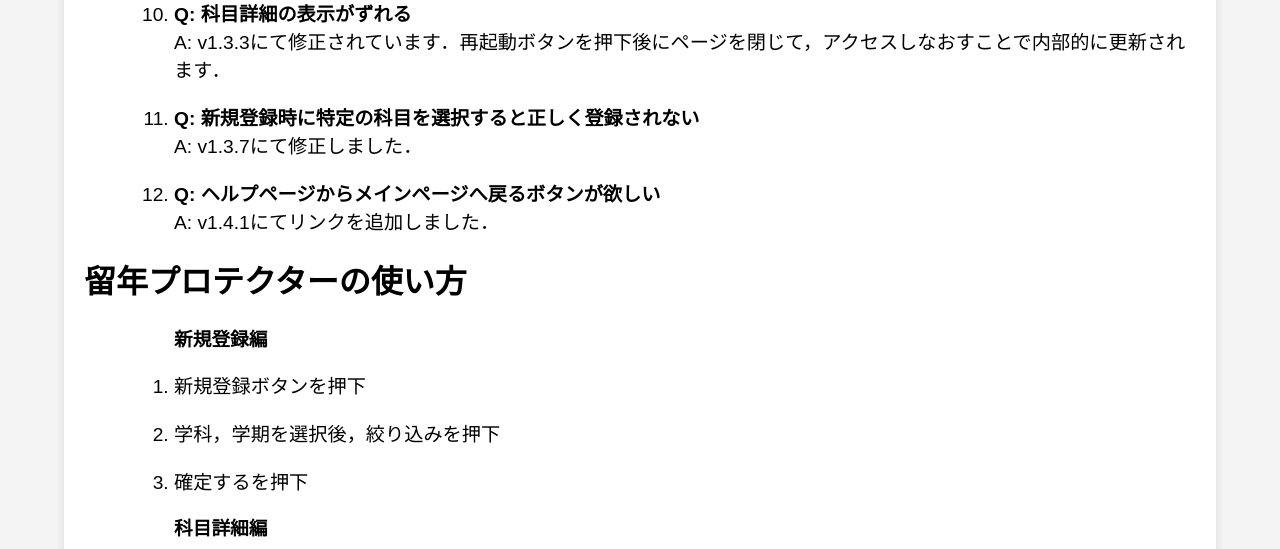
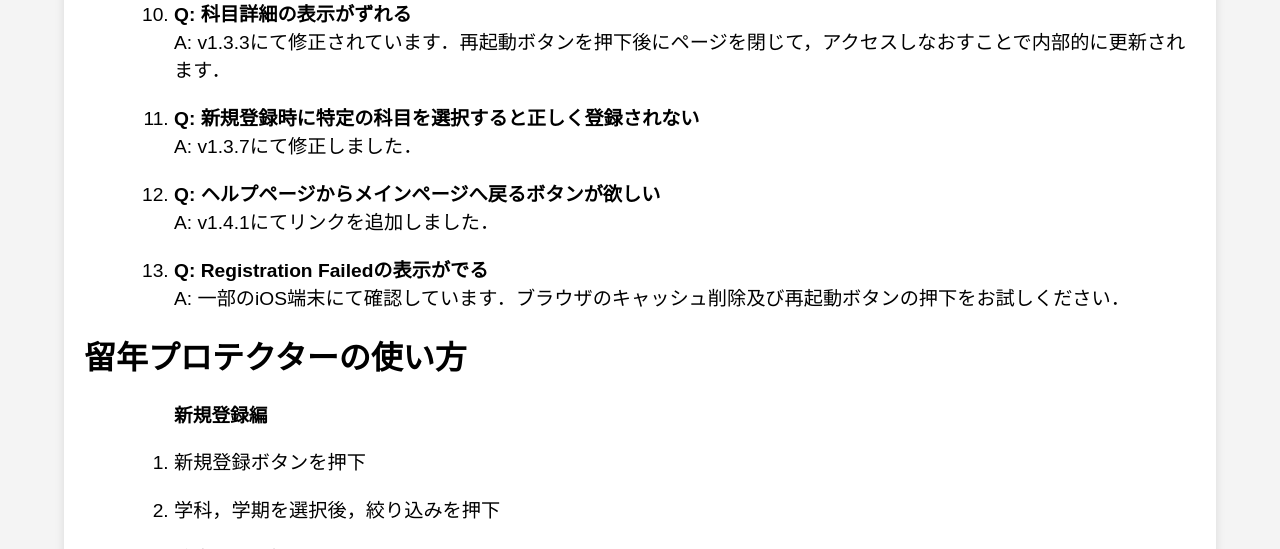
Before and after one commit to NanyaTK/255_RPRO, a PHP site: page /src/help.php in a window 1280 px wide. Shown: the part 1201-1750 px from the top of the page. Run offline with PHP 8.4, Linux system fonts and the light colour scheme.

Commit message:
feat: ヘルプページの更新

```diff
--- a/src/help.php
+++ b/src/help.php
@@ -98,6 +98,10 @@
                     <strong>Q: ヘルプページからメインページへ戻るボタンが欲しい</strong><br>
                     A: v1.4.1にてリンクを追加しました．
                 </li>
+                <li>
+                    <strong>Q: Registration Failedの表示がでる</strong><br>
+                    A: 一部のiOS端末にて確認しています．ブラウザのキャッシュ削除及び再起動ボタンの押下をお試しください．
+                </li>
             </ol>
             <h1>留年プロテクターの使い方</h1>
             <ol style="margin-left: 50px;">
```
